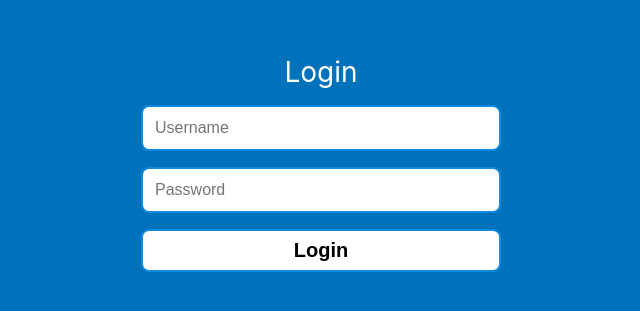
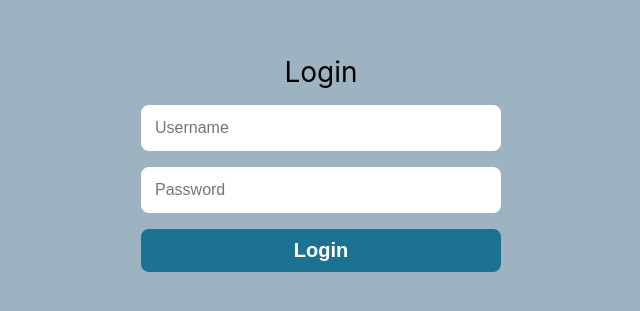
Before and after one commit to Dragonflies6779/IT-Project-2020, a React (Create React App) app: page / in a window 1280 px wide. Shown: the part 237-548 px from the top of the page, without its empty margins (319-959 px from the left). Built offline with nearby package versions, Linux system fonts and the light colour scheme; no server answers.

Commit message:
Minor changes

```diff
--- a/src/App.css
+++ b/src/App.css
@@ -5,13 +5,13 @@ body, html, #root, .app, .container{
 
 .container {
   font-size: 28px;
-  color: #fff;
+  color: black;
   display: flex;
   flex-direction: column;
   align-items: center;
   text-align: center;
   justify-content: center;
-  background-color: #0072BB
+  background-color: #9EB3C2
 }
 
 .loginForm {
@@ -29,7 +29,7 @@ body, html, #root, .app, .container{
 input {
   box-sizing: border-box;
   outline: none;
-  border: solid 2px #1189de;
+  border: solid 2px white;
   border-radius: 8px;
   color: #292929;
   width: 100%;
@@ -48,9 +48,16 @@ button {
   padding: 20px, 20px;
   font-size: 20px;
   padding: 8px;
+  color: white;
   font-weight: bold;
-  border: solid 2px #1189de;
+  border: solid 2px #1C7293;
   border-radius: 8px;
-  background: #FFFFFF;
+  background: #1C7293;
   cursor: pointer;
 }
+
+a {
+  font-size: 16px;
+  color: white;
+  align-items: flex-end;
+}
--- a/src/LoginForm.js
+++ b/src/LoginForm.js
@@ -44,7 +44,6 @@ class LoginForm extends React.Component {
       buttonDisabled : true
     })
 
-    //DO the API thing here
     auth.loginWithEmailAndPassword(this.state.username, this.state.password);
   }
 
```
